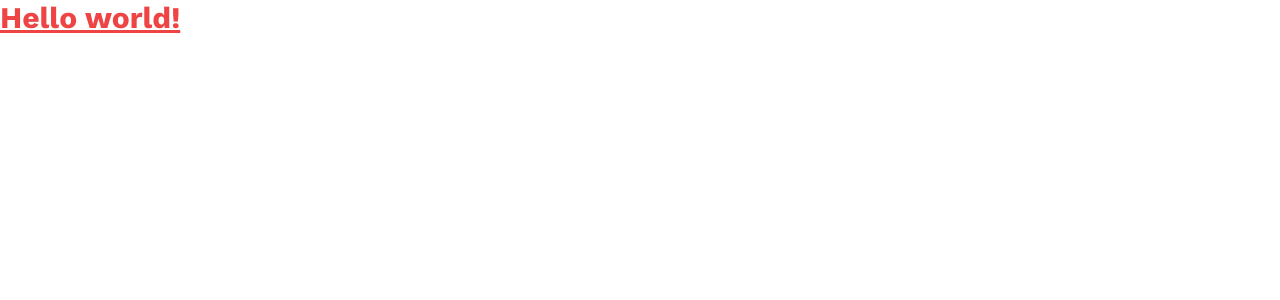
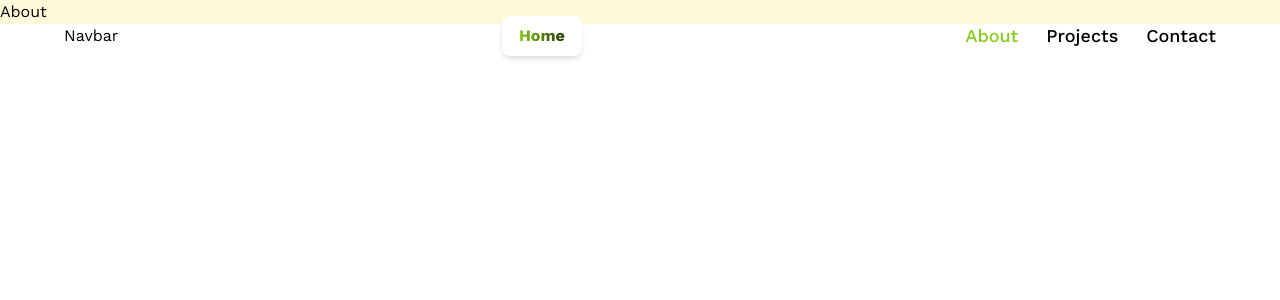
Before and after one commit to nataliia-v/portfolio, a React (Vite) app: page /about in a window 1280 px wide. Shown: the top 300 px of the page. Built offline with nearby package versions, Linux system fonts and the light colour scheme.

Commit message:
added routing

```diff
--- a/src/App.jsx
+++ b/src/App.jsx
@@ -1,11 +1,26 @@
-import React from 'react';
+// import React from 'react';
+import { Route, BrowserRouter as Router, Routes } from 'react-router-dom';
+import Navbar from './components/Navbar';
+import { About, Contact, Home, Projects } from './pages';
 
 import './index.css';
 
 const App = () => {
   const test = 'test';
 
-  return <h1 className="text-3xl font-bold underline text-red-500">Hello world!</h1>;
+  return (
+    <main className="bg-yellow-300/20">
+      <Router>
+        <Navbar />
+        <Routes>
+          <Route path="/" element={<Home />} />
+          <Route path="/about" element={<About />} />
+          <Route path="/projects" element={<Projects />} />
+          <Route path="/contacts" element={<Contact />} />
+        </Routes>
+      </Router>
+    </main>
+  );
 };
 
 export default App;
--- /dev/null
+++ b/src/components/Navbar.jsx
@@ -0,0 +1,38 @@
+import React from 'react';
+import { NavLink } from 'react-router-dom';
+
+const Navbar = () => {
+  return (
+    <header className="header">
+      Navbar
+      <NavLink
+        to="/"
+        className="w-20 h-10 rounded-lg bg-white items-center justify-center flex font-bold shadow-md"
+      >
+        <p className="green-gradient_text">Home</p>
+      </NavLink>
+      <nav className="flex text-lg gap-7 font-medium">
+        <NavLink
+          to="/about"
+          className={({ isActive }) => (isActive ? 'text-lime-500' : 'text-black')}
+        >
+          About
+        </NavLink>
+        <NavLink
+          to="/projects"
+          className={({ isActive }) => (isActive ? 'text-lime-500' : 'text-black')}
+        >
+          Projects
+        </NavLink>
+        <NavLink
+          to="/contact"
+          className={({ isActive }) => (isActive ? 'text-lime-500' : 'text-black')}
+        >
+          Contact
+        </NavLink>
+      </nav>
+    </header>
+  );
+};
+
+export default Navbar;
--- a/src/index.css
+++ b/src/index.css
@@ -12,3 +12,25 @@
 body {
   font-family: 'Work Sans', sans-serif;
 }
+
+@layer utilities {
+  .head-text {
+    @apply sm:text-5xl text-3xl font-semibold sm:leading-snug font-poppins;
+  }
+
+  .subhead-text {
+    @apply font-semibold sm:text-3xl text-xl relative font-poppins;
+  }
+
+  .blue-gradient_text {
+    @apply bg-gradient-to-r from-[#00c6ff] to-[#0072ff] bg-clip-text text-transparent;
+  }
+
+  .header {
+    @apply flex justify-between items-center sm:px-16 px-8 py-4 max-w-7xl mx-auto absolute top-0 bg-transparent z-10 right-0 left-0;
+  }
+}
+
+.green-gradient_text {
+  @apply bg-gradient-to-r from-[#84cc16] to-[#253603] bg-clip-text text-transparent;
+}
--- /dev/null
+++ b/src/pages/About.tsx
@@ -0,0 +1,7 @@
+import React from 'react';
+
+const About = () => {
+  return <div>About</div>;
+};
+
+export default About;
--- /dev/null
+++ b/src/pages/Contact.jsx
@@ -0,0 +1,7 @@
+import React from 'react';
+
+const Contact = () => {
+  return <div>Contact</div>;
+};
+
+export default Contact;
--- /dev/null
+++ b/src/pages/Home.jsx
@@ -0,0 +1,14 @@
+import React from 'react';
+
+const Home = () => {
+  return (
+    <section className='w-full h-screen relative'>
+      {/* <div className='absolute top-20 left-0 right-0 z-10 flex items-center justify-center'>
+        POpup
+      </div> */}
+      {/* <Canvas/> */}
+    </section>
+  );
+};
+
+export default Home;
--- /dev/null
+++ b/src/pages/Projects.jsx
@@ -0,0 +1,7 @@
+import React from 'react';
+
+const Projects = () => {
+  return <div>Projects</div>;
+};
+
+export default Projects;
--- /dev/null
+++ b/src/pages/index.js
@@ -0,0 +1,6 @@
+import Home from './Home';
+import About from './About';
+import Contact from './Contact';
+import Projects from './Projects';
+
+export { Home, About, Contact, Projects };
```
